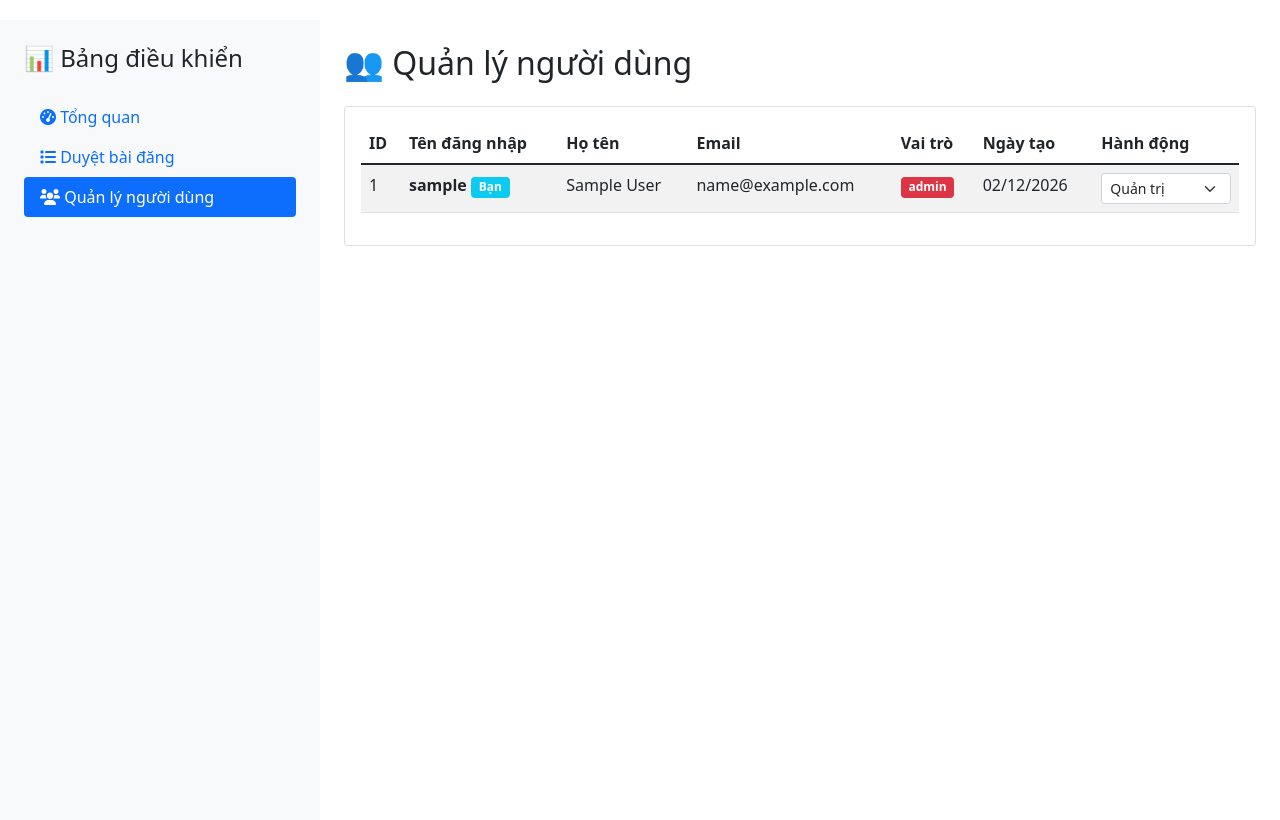
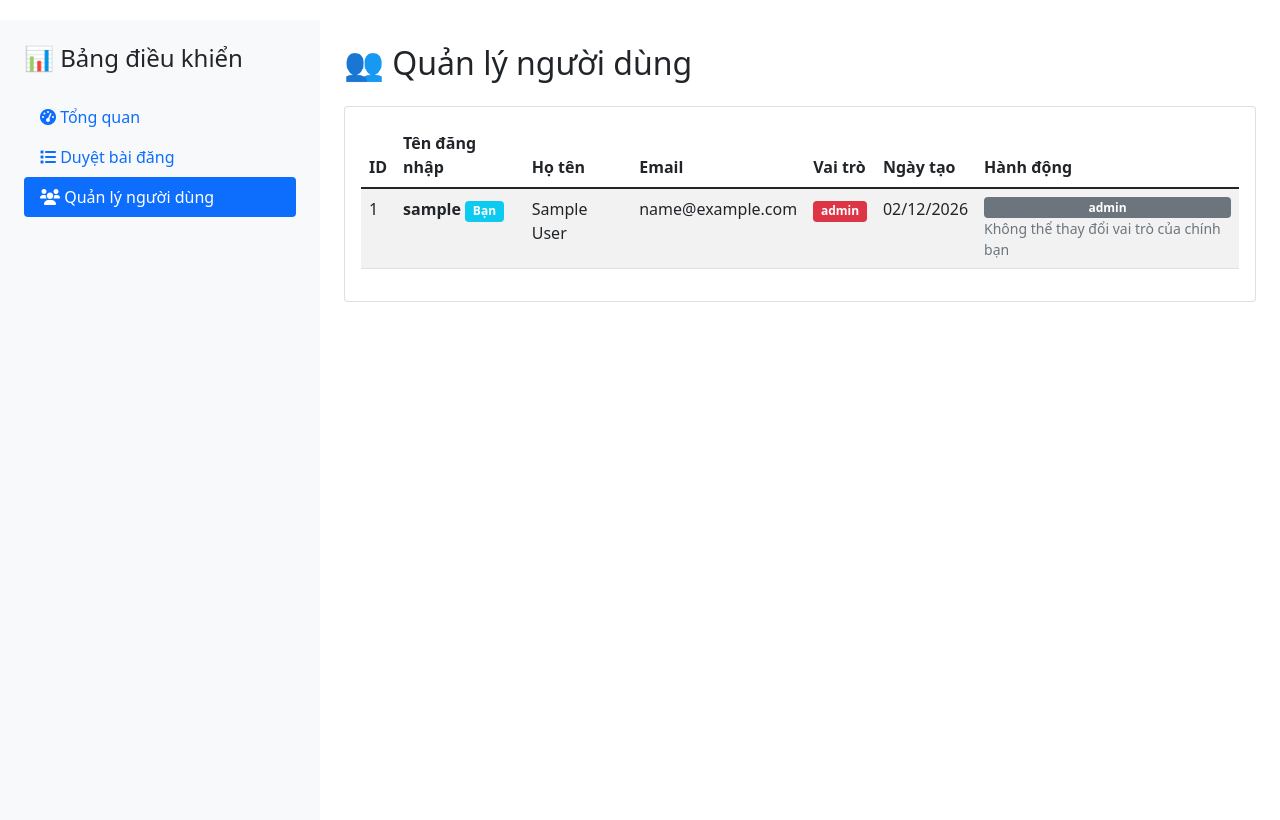
Before and after one commit to dangbh01/leaf, a PHP site: page /admin/manage_users.php in a window 1280 px wide. Shown: the part 56-876 px from the top of the page. Run offline with PHP 8.4, Linux system fonts and the light colour scheme; the visitor is signed in with stand-in values (Sample User, id 1).

Commit message:
sửa logic update role

```diff
--- a/admin/manage_users.php
+++ b/admin/manage_users.php
@@ -11,6 +11,11 @@ $users = $stmt->fetchAll();
 if(isset($_POST['update_role'])) {
     $user_id = $_POST['user_id'];
     $new_role = $_POST['role'];
+    // Ngăn người dùng tự hạ role của chính họ
+    if(isset($_SESSION['user_id']) && $user_id == $_SESSION['user_id']) {
+        echo "<script>alert('Bạn không thể thay đổi vai trò của chính mình.'); window.location.href = 'manage_users.php';</script>";
+        exit;
+    }
 
     $sql = "UPDATE users SET role = ? WHERE id = ?";
     $stmt = $pdo->prepare($sql);
@@ -115,6 +120,12 @@ if(isset($_POST['update_role'])) {
                                         </td>
                                         <td><?php echo date('d/m/Y', strtotime($user['created_at'])); ?></td>
                                         <td>
+                                            <?php if($user['id'] == $_SESSION['user_id']): ?>
+                                                <div class="d-flex flex-column">
+                                                    <span class="badge bg-secondary"><?php echo $user['role']; ?></span>
+                                                    <small class="text-muted">Không thể thay đổi vai trò của chính bạn</small>
+                                                </div>
+                                            <?php else: ?>
                                                 <form method="POST" class="d-inline">
                                                     <input type="hidden" name="user_id" value="<?php echo $user['id']; ?>">
                                                     <select name="role" class="form-select form-select-sm" onchange="this.form.submit()">
@@ -124,6 +135,7 @@ if(isset($_POST['update_role'])) {
                                                     </select>
                                                     <input type="hidden" name="update_role" value="1">
                                                 </form>
+                                            <?php endif; ?>
                                         </td>
                                     </tr>
                                     <?php endforeach; ?>
```
Lines whose indentation alone changed are shown as unchanged.
